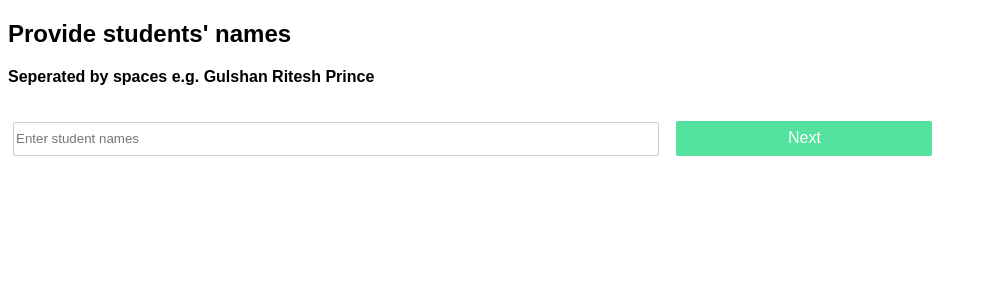
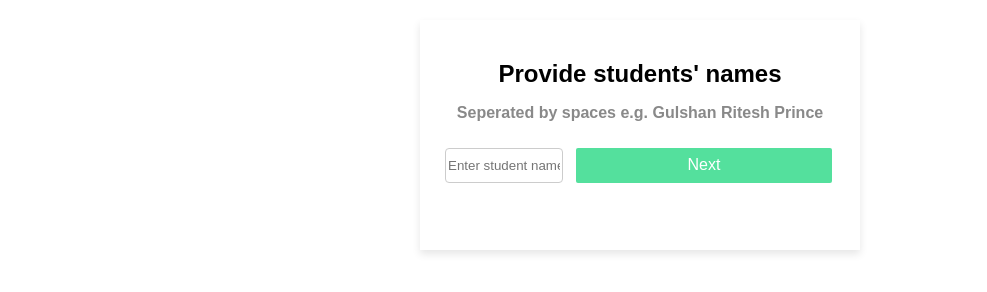
Before and after one commit to Gulshan99d/Mark_MCQ, a plain HTML site: page index.html in a window 1280 px wide. Shown: the whole page, without its empty margins (0-987 px from the left). Drawn offline with Linux system fonts and the light colour scheme.

Commit message:
Update for new elements styling

```diff
--- a/styles.css
+++ b/styles.css
@@ -132,6 +132,57 @@ input:focus {
 	overflow: scroll;
 }
 
+.infoView {
+	max-width: 400px;
+	margin: 20px auto;
+	padding: 20px;
+	border-radius: 0 0 5px 8px #ccc;
+	box-shadow: 0 4px 8px rgba(0, 0, 0, 0.1);
+}
+
+h2 {
+	margin-bottom: 15px;
+	text-align: center;
+}
+
+.infoView p {
+	text-align: center;
+	color: #898989;
+}
+
+.inputs {
+	display: flex;
+}
+
+input {
+	width: 80%;
+	height: 35px;
+	margin-top: 10px;
+	margin-bottom: 15px;
+	border: 1px solid #ccc;
+	border-radius: 4px;
+	box-sizing: border-box;
+	transition: all 0.1s linear;
+}
+
+input:hover {
+	border: 2px solid #54e09d;
+}
+
+ul {
+	list-style-type: none;
+	padding: 0;
+	max-height: 150px;
+	scroll-behavior: smooth;
+	overflow-y: scroll;
+}
+
+ul li {
+	margin: 5px 0;
+	padding: 5px;
+	border-bottom: 1px solid #ccc;
+}
+
 #wrong {
 	background-color: #e43a57;
 	color: #eee;
```
